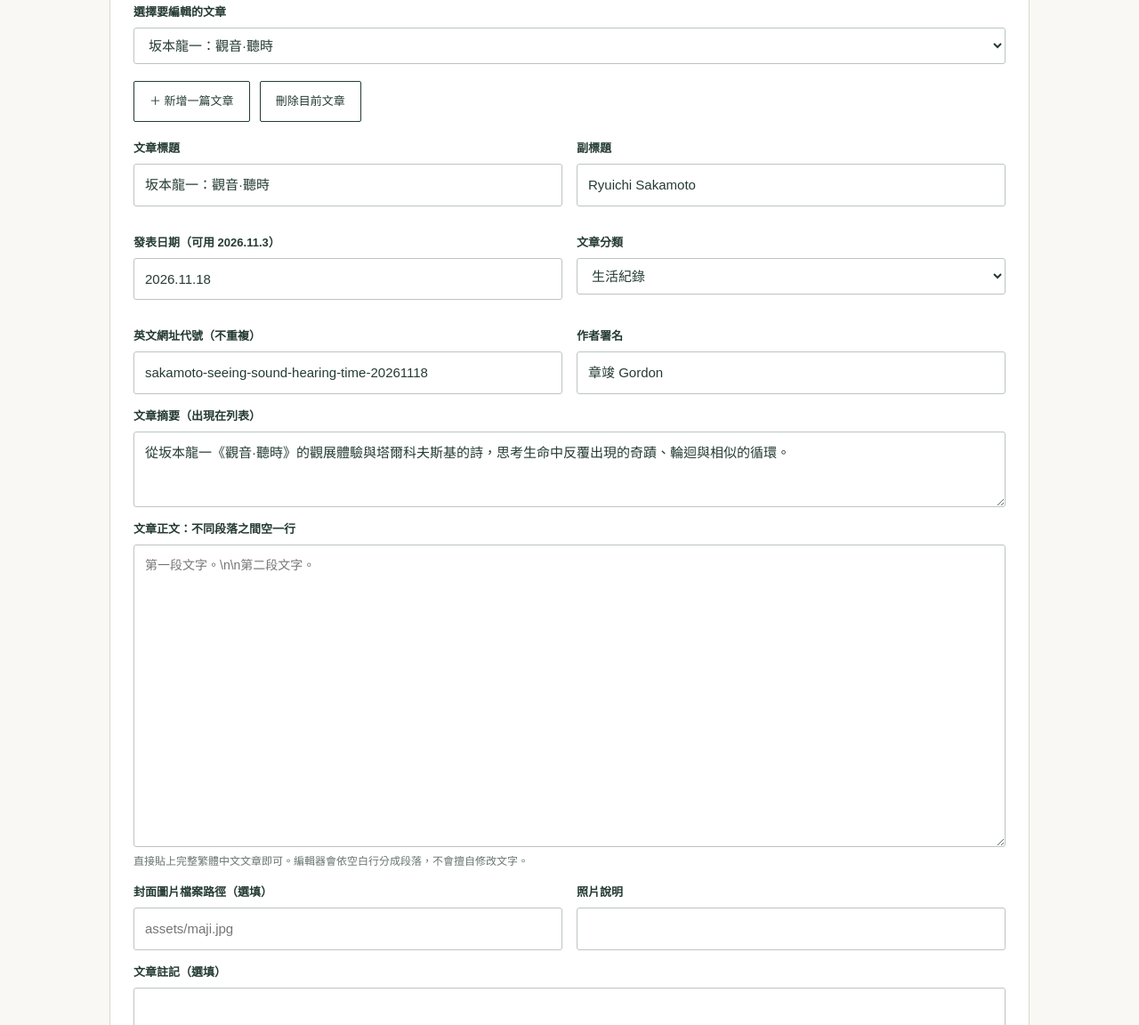
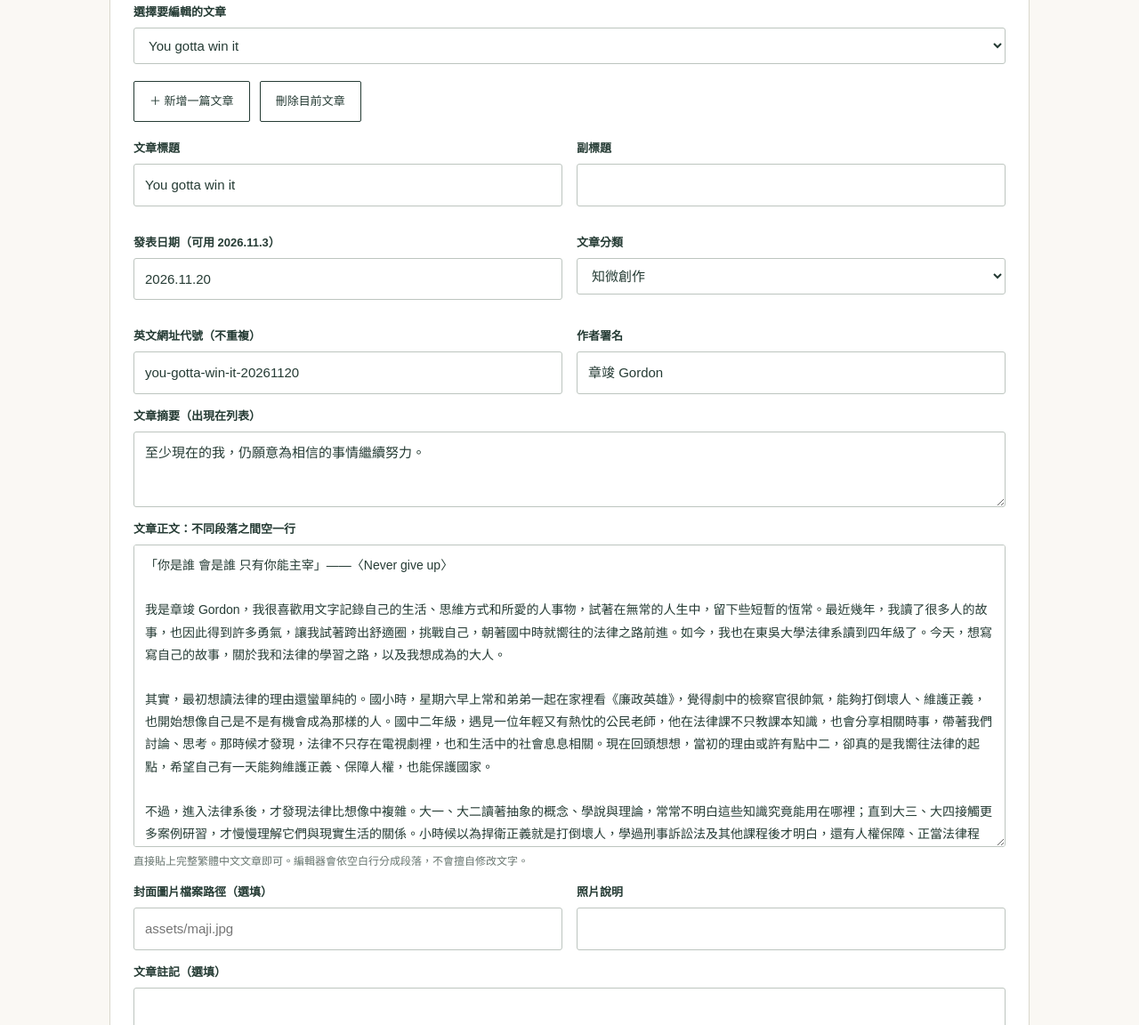
Before and after one commit to gordonchang666/gordonchang666.github.io, a plain HTML site: page editor.html in a window 1280 px wide. Shown: the part 1190-2342 px from the top of the page at 89% size. Drawn offline with Linux system fonts and the light colour scheme.

Commit message:
Add files via upload

```diff
--- a/index.html
+++ b/index.html
@@ -13,8 +13,7 @@
   <title>章竣 Gordon｜法律・文字・生活</title>
   <link rel="icon" type="image/svg+xml" href="favicon.svg">
   <link rel="stylesheet" href="styles.css">
-  <script src="site-content.js?v=20261121-67b30616" defer></script>
-  <script src="post-you-gotta-win-it-20261120.js?v=20261121-01" defer></script>
+  <script src="site-content.js?v=20261121-ygtwi-fix-02" defer></script>
   <script src="security-guard.js?v=20261116-security1" defer></script>
   <script src="main.js" defer></script>
 </head>
--- a/site-content.js
+++ b/site-content.js
@@ -25,6 +25,28 @@ window.GORDON_SITE = {
     {id: 'life', number: '04', en: 'LIFE JOURNAL', name: '生活紀錄', description: '旅行、音樂、閱讀，與日常相遇的人事物。'}
   ],
   posts: [
+    {
+      "slug": "you-gotta-win-it-20261120",
+      "category": "zhiwei",
+      "title": "You gotta win it",
+      "subtitle": "",
+      "date": "2026.11.20",
+      "author": "章竣 Gordon",
+      "excerpt": "至少現在的我，仍願意為相信的事情繼續努力。",
+      "coverImage": "",
+      "coverCaption": "",
+      "paragraphs": [
+        "「你是誰 會是誰 只有你能主宰」——〈Never give up〉",
+        "我是章竣 Gordon，我很喜歡用文字記錄自己的生活、思維方式和所愛的人事物，試著在無常的人生中，留下些短暫的恆常。最近幾年，我讀了很多人的故事，也因此得到許多勇氣，讓我試著跨出舒適圈，挑戰自己，朝著國中時就嚮往的法律之路前進。如今，我也在東吳大學法律系讀到四年級了。今天，想寫寫自己的故事，關於我和法律的學習之路，以及我想成為的大人。",
+        "其實，最初想讀法律的理由還蠻單純的。國小時，星期六早上常和弟弟一起在家裡看《廉政英雄》，覺得劇中的檢察官很帥氣，能夠打倒壞人、維護正義，也開始想像自己是不是有機會成為那樣的人。國中二年級，遇見一位年輕又有熱忱的公民老師，他在法律課不只教課本知識，也會分享相關時事，帶著我們討論、思考。那時候才發現，法律不只存在電視劇裡，也和生活中的社會息息相關。現在回頭想想，當初的理由或許有點中二，卻真的是我嚮往法律的起點，希望自己有一天能夠維護正義、保障人權，也能保護國家。",
+        "不過，進入法律系後，才發現法律比想像中複雜。大一、大二讀著抽象的概念、學說與理論，常常不明白這些知識究竟能用在哪裡；直到大三、大四接觸更多案例研習，才慢慢理解它們與現實生活的關係。小時候以為捍衛正義就是打倒壞人，學過刑事訴訟法及其他課程後才明白，還有人權保障、正當法律程序、比例原則，以及行使權力時應有的分寸。即使抱著再多熱情，也不能只憑自己認為是對的，就不顧法律地往前衝。我想，真正的專業除了有能力解決問題，也包含知道如何依法行事，以及尊重每個人應有的權利。",
+        "當然，這幾年的法律學習，也不是每件事都如自己所願。去年暑假，我和教授一起很用心地準備國科會的 AI 法律研究計畫，從構想、蒐集資料，到一次又一次討論與修改，直到今年一月初才正式提出申請。教授給了我很多幫助，我也從修正中學到不少；但六月底公布結果時，仍然沒能獲得經費補助。那時真的蠻挫折的，想到投入那麼多時間與心力，卻沒有期待中的結果，甚至懷疑自己是不是只有一張嘴，平常說得出想法，卻沒有能力把事情做好。雖然知道一次審查不能否定所有努力，心裡卻還是難免失落。",
+        "今年暑假，我參加四等法院書記官司法特考。考前一週，最有把握的竟然不是法律科目，而是國文作文。尤其行政法，行政自我拘束原則和其他原理原則，常常讀著讀著就混在一起；做了筆記、買了補習班參考書，搭配以前老師的教科書讀，還是搞不清楚。有時在家裡計時練習考古題，明明覺得讀了不少內容，真正下筆時卻不知道怎麼寫。直到設定的鬧鐘響起，時間已經到了，答案還是寫不出來。那時真的很懷疑，之前到底都在學什麼？這樣真的考得過嗎？但考試一天一天接近，即使沒有把握，也只能繼續準備，帶著不確定的心情走進考場。",
+        "十月七日星期三上午，我正在學校上證券交易法，考試院開放線上查榜。我拿著手機，一直滑著錄取名單，反覆確認有沒有自己的名字。終於看到錄取的那一刻，第一個感覺是鬆了一口氣，總算能給自己一個交代。回想這一年，從研究計畫沒獲得補助，到考前反覆懷疑自己，總覺得好像沒做出什麼值得肯定的成果。這次能在大學畢業前考上書記官，對我是一份珍貴的肯定，也讓我比較願意相信，這幾年的學習與努力確實有所累積。不過，一次考試的成功不代表自己已經具備所有能力；一次研究計畫的失利，也不該否定過去投入的時間。",
+        "寫到這裡，又想起國小時和弟弟一起坐在電視機前的自己。這些年過去，當初的理想沒有改變太多，但我想成為的大人，已經不只是某個職業或身分了。我希望未來的自己，是一個真正有專業能力、有用，也保有溫度的法律人；不只是讀懂法律、通過考試，更能理解別人的處境，在有能力時幫助社會與身邊的人，也能盡力守護這個國家，以及自己所愛的人事物。我還是希望努力能有成果，卻也慢慢明白，人生不一定事事如願，一次的成功或失敗，不應決定自己的全部價值。未來也許還會迷惘、害怕，但希望自己不要忘記最初的理由，繼續學習，保有對人和世界的關心。至於最後會走到哪裡，我想不必急著回答。至少現在的我，仍願意為相信的事情繼續努力。"
+      ],
+      "footnote": ""
+    },
     {
         "slug": "sakamoto-seeing-sound-hearing-time-20261118",
         "category": "life",
```
Also changed, not shown: 上傳與檢查說明.txt (added).
